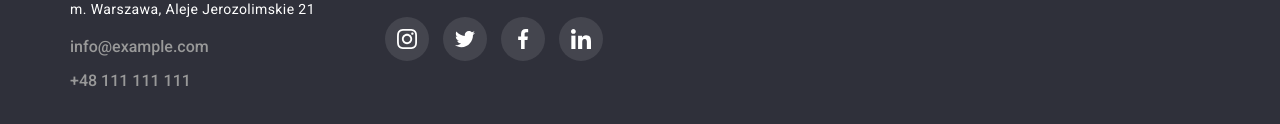
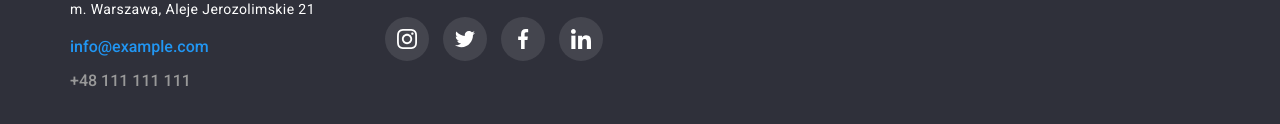
Before and after one commit to Wiktoria49/goit-markup-hw-05, a plain HTML site: page index.html in a window 1280 px wide. In both pictures the pointer is over the link 139 px from the left and 2821 px from the top of the page. Shown: the part 2775-2899 px from the top of the page. Drawn offline with nearby package versions, Linux system fonts and the light colour scheme.

Commit message:
Poprawka

```diff
--- a/CSS/styles.css
+++ b/CSS/styles.css
@@ -757,6 +757,13 @@ overflow: hidden;
 .footer-social-links-link:not(:last-child) {
   margin-right: 10px;
 }
+.callto-footer-tel:hover,
+.callto-footer-tel:focus,
+.mailto-footer-mail:hover,
+.mailto-footer-mail:focus {
+  color: var(--secondary-color);
+  cursor: pointer;
+}
 
 .footer-social-links-list-item:hover,
 .footer-social-links-list-item:focus {
```
